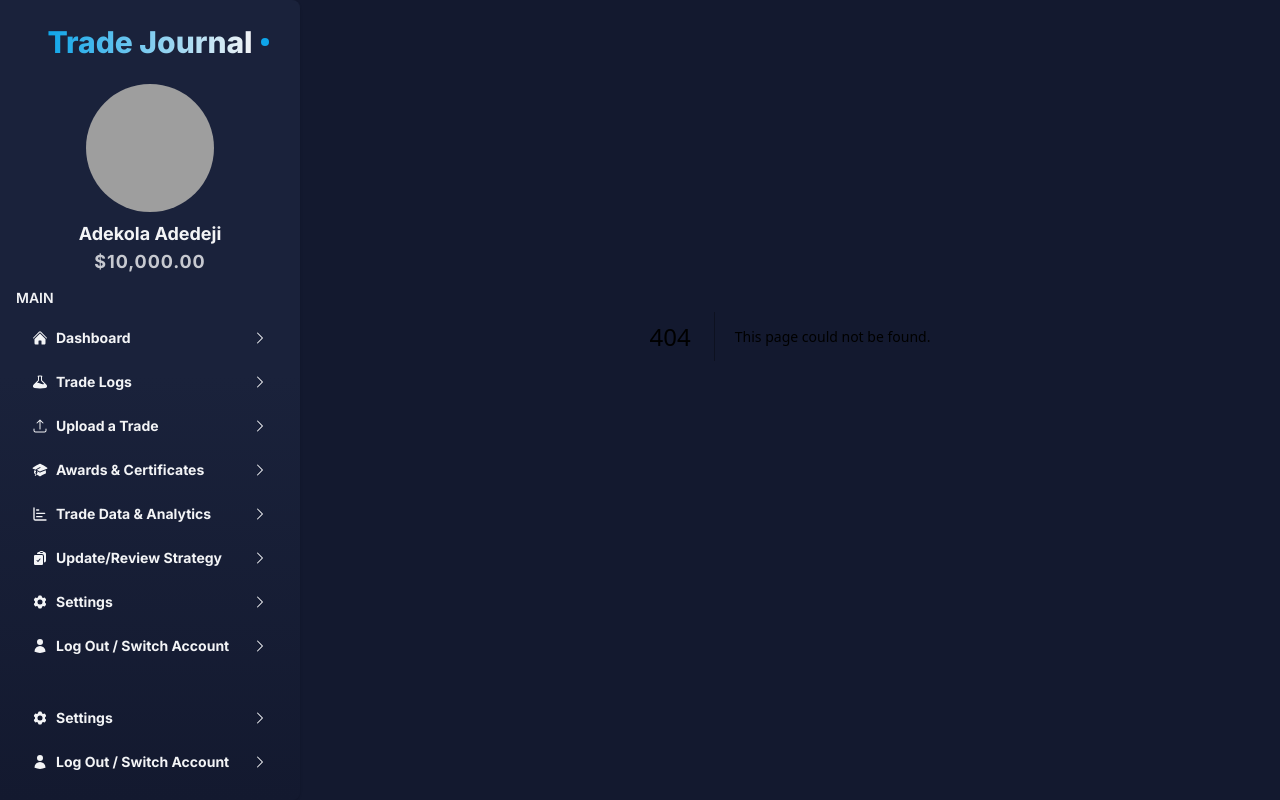
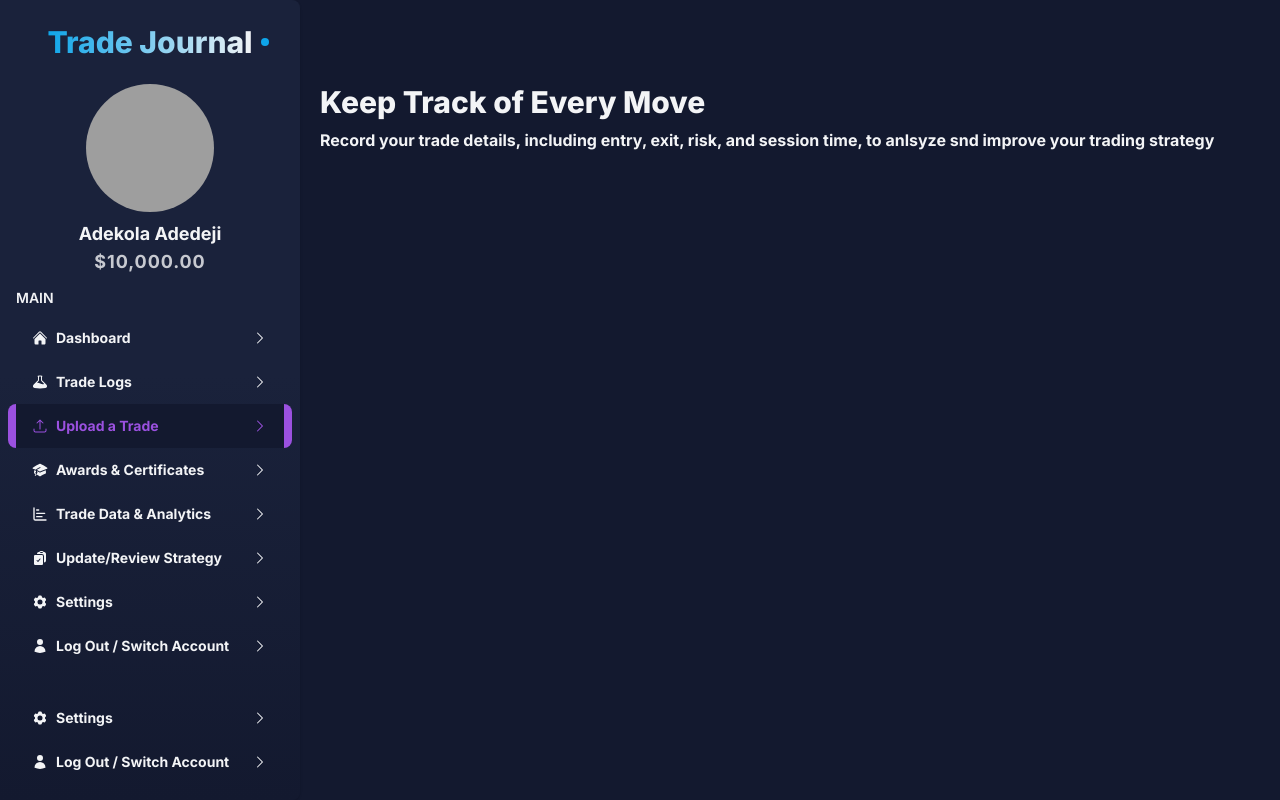
Before and after one commit to ad3kola/Trade-Journal, a Next.js app: page /upload-trade in a window 1280 px wide. Before the commit this address had no page. Built offline with nearby package versions, Linux system fonts and the light colour scheme; grey boxes are pictures that could not be loaded.

Commit message:
new commit

```diff
--- /dev/null
+++ b/app/trade-logs/page.tsx
@@ -0,0 +1,17 @@
+function page() {
+  return (
+    <main className="p-5 pb-10">
+      <div className="flex flex-col mt-16">
+        <h2 className="text-2xl lg:text-3xl font-extrabold flex items-center gap-2">
+          Track your Trading History{" "}
+        </h2>
+        <h3 className="font-bold text-base pt-2">
+          View and analyze all your past trades with key metrics, filters, and
+          insights to refine your strategy
+        </h3>
+      </div>
+    </main>
+  );
+}
+
+export default page;
--- /dev/null
+++ b/app/upload-trade/page.tsx
@@ -0,0 +1,17 @@
+function page() {
+  return (
+    <main className="p-5 pb-10">
+      <div className="flex flex-col mt-16">
+        <h2 className="text-2xl lg:text-3xl font-extrabold flex items-center gap-2">
+          Keep Track of Every Move{" "}
+        </h2>
+        <h3 className="font-bold text-base pt-2">
+          Record your trade details, including entry, exit, risk, and session
+          time, to anlsyze snd improve your trading strategy{" "}
+        </h3>
+      </div>
+    </main>
+  );
+}
+
+export default page;
--- a/components/DailySummary.tsx
+++ b/components/DailySummary.tsx
@@ -6,7 +6,8 @@ function DailySummary() {
     <section className="mt-10 w-full flex flex-col gap-2 h-full">
       <h2 className="text-2xl font-bold">Daily Summary</h2>
       <div className="flex flex-col gap-4 mt-3 h-full gap-y-5">
-        <table className="w-full gradient-inverse border border-outline_purple overflow-x-scroll scrollbar-hide">
+        <table className="w-full gradient-inverse border border-outline_purple ">
+          <div className="overflow-x-scroll scrollbar-hide w-full">
           <thead className="w-full text-base font-semibold tracking-wider">
             <tr className="grid-cols-9 border-b border-[#4c4c4c]">
               <td className="col-span-2 px-3 py-4">Date</td>
@@ -53,7 +54,7 @@ function DailySummary() {
                 </tr>
               )
             )}
-          </tbody>
+          </tbody></div>
         </table>
         <PieChartSummary />
       </div>
--- a/components/Dashboard.tsx
+++ b/components/Dashboard.tsx
@@ -15,7 +15,7 @@ const Dashboard: React.FC = () => {
   const formattedDate = today.toLocaleDateString("en-US", options);
 
   return (
-    <main className="p-5">
+    <main className="p-5 pb-10">
       {/* <div className="flex items-center w-full justify-between px-3">
         <form className=" rounded-full h-12 gradient flex items-center justify-start px-5 relative flex-1 max-w-[250px]">
           <input
@@ -46,7 +46,7 @@ const Dashboard: React.FC = () => {
             <LineChartsSummary />
           </div>
         </div>
-        <h3 className="mx-auto bg-[#222A42] animate-bounce text-purple px-4 py-2 mt-5 rounded-lg">
+        <h3 className="mx-auto bg-[#222A42] animate-bounce text-purple px-4 py-2 rounded-lg">
           {formattedDate}
         </h3>
       </div>
--- a/components/Navbar.tsx
+++ b/components/Navbar.tsx
@@ -1,10 +1,7 @@
 "use client";
 
 import { navLinks } from "@/utils/constants";
-import {
-  ChevronRightIcon,
-  XMarkIcon,
-} from "@heroicons/react/24/solid";
+import { ChevronRightIcon, XMarkIcon } from "@heroicons/react/24/solid";
 import { Bars3BottomLeftIcon } from "@heroicons/react/24/solid";
 import Image from "next/image";
 import Link from "next/link";
@@ -16,7 +13,7 @@ function Navbar() {
   const currentPath = usePathname();
   return (
     <>
-      <div className="hidden lg:flex flex-col flex-1 max-w-[300px] gradient shadow py-3 gap-3 rounded-r-lg overflow-y-scroll scrollbar-hide">
+      <div className="hidden lg:flex flex-col flex-1 max-w-[300px] gradient shadow py-3 gap-3 rounded-r-lg relative overflow-y-scroll scrollbar-hide">
         <div className="flex items-center w-full justify-center p-3">
           <h3 className="bg-gradient-to-r from-sky text-3xl relative font-extrabold to-white bg-clip-text text-transparent">
             Trade Journal
@@ -111,7 +108,7 @@ function Navbar() {
           )}
         </button>{" "}
         <div
-          className={`lg:hidden flex flex-col w-[260px] gradient shadow py-3 gap-3 rounded-r-lg overflow-y-scroll scrollbar-hide ${
+          className={`lg:hidden flex flex-col w-[280px] gradient shadow py-3 px-1 gap-3 rounded-r-lg overflow-y-scroll scrollbar-hide ${
             isNavOpen ? "left-0" : "-left-full"
           } absolute top-0 z-50 h-screen ease-in-out duration-300 transition-all`}
         >
@@ -137,8 +134,11 @@ function Navbar() {
             <div className="">
               <h3 className="text-white text-sm font-semibold px-4">MAIN</h3>
               <div className="flex flex-col w-full p-2">
-              {navLinks.slice(0, navLinks.length -2).map(({ Icon, path, title }, indx) => (
+                {navLinks
+                  .slice(0, navLinks.length - 2)
+                  .map(({ Icon, path, title }, indx) => (
                     <Link
+                      onClick={() => setIsNavOpen(false)}
                       key={indx}
                       href={path}
                       className={`w-full flex items-center justify-between truncate px-6 py-3 rounded-lg font-bold overflow-hidden ${
@@ -147,7 +147,7 @@ function Navbar() {
                           : "text-white"
                       } hover:text-purple duration-200 transition-all`}
                     >
-                  <h3 className="flex text-sm items-center space-x-2">
+                      <h3 className="flex text-sm truncate items-center space-x-2">
                         <Icon className="w-4 h-4" /> <span>{title}</span>
                       </h3>
                       <span>
@@ -163,6 +163,7 @@ function Navbar() {
                 .slice(navLinks.length - 2, navLinks.length)
                 .map(({ Icon, path, title }, indx) => (
                   <Link
+                    onClick={() => setIsNavOpen(false)}
                     key={indx}
                     href={path}
                     className={`w-full flex items-center justify-between truncate px-6 py-3 rounded-lg font-bold overflow-hidden relative ${
@@ -171,7 +172,7 @@ function Navbar() {
                         : "text-white"
                     } hover:text-purple duration-200 transition-all`}
                   >
-                  <h3 className="flex text-sm items-center space-x-2">
+                    <h3 className="flex text-sm truncate items-center space-x-2">
                       <Icon className="w-4 h-4" /> <span>{title}</span>
                     </h3>
                     <span>
--- a/utils/constants.ts
+++ b/utils/constants.ts
@@ -19,8 +19,8 @@ import { BadgeIcon, ChartBarIcon, Clock } from "lucide-react";
 
 export const navLinks: NavLinks[] = [
   { Icon: HomeIcon, title: "Dashboard", path: "/" },
-  { Icon: BeakerIcon, title: "Trade Logs", path: "/not" },
-  { Icon: ArrowUpTrayIcon, title: "Upload a Trade", path: "/not" },
+  { Icon: BeakerIcon, title: "Trade Logs", path: "/trade-logs" },
+  { Icon: ArrowUpTrayIcon, title: "Upload a Trade", path: "/upload-trade" },
   { Icon: AcademicCapIcon, title: "Awards & Certificates", path: "/not" },
   { Icon: ChartBarIcon, title: "Trade Data & Analytics", path: "/not" },
   { Icon: ClipboardDocumentCheckIcon, title: "Update/Review Strategy", path: "/not" },
```
Lines whose indentation alone changed are shown as unchanged.
